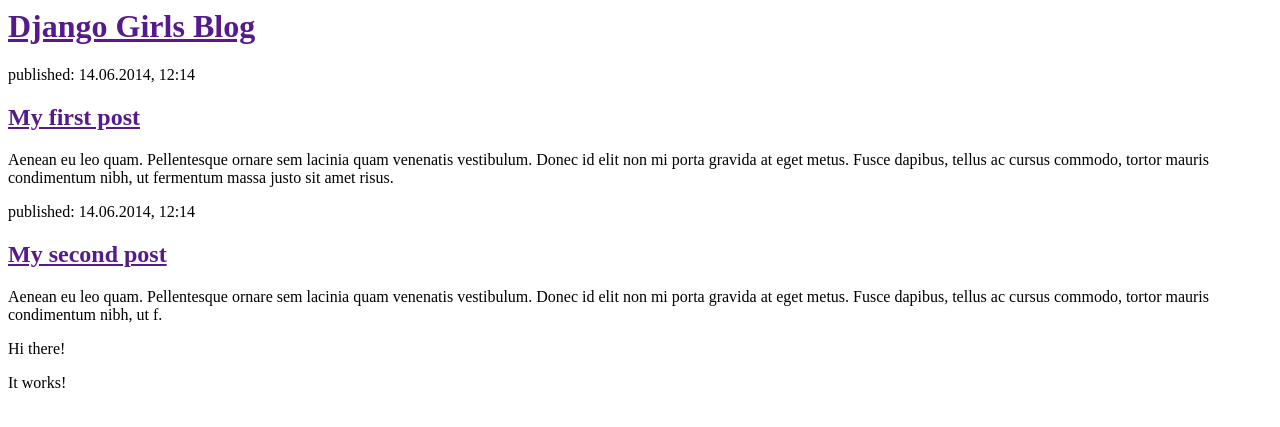
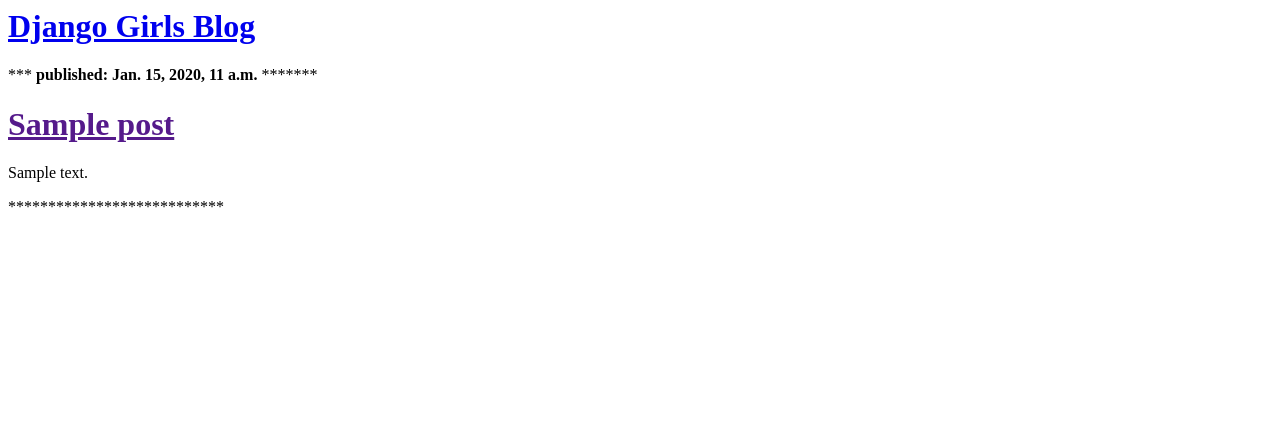
Before and after one commit to valllllll2000/django_girls_tutorial, a Django app: template blog/templates/blog/post_list.html in a window 1280 px wide. Shown: the top 427 px of the page. Run offline with Django 3.2, Linux system fonts and the light colour scheme; the template is opened without the code that fills it: values that come from a table or form of the project are taken from there, others are empty; tables that the repository leaves empty hold one stand-in row (values such as "Sample post").

Commit message:
added first template

```diff
--- a/blog/templates/blog/post_list.html
+++ b/blog/templates/blog/post_list.html
@@ -2,29 +2,22 @@
     <head>
         <title>Django Girls blog</title>
     </head>
-    <body>
-        <div>
-            <h1><a href="">Django Girls Blog</a></h1>
-        </div>
-
-        <div>
-            <p>published: 14.06.2014, 12:14</p>
-            <h2><a href="">My first post</a></h2>
-            <p>Aenean eu leo quam. Pellentesque ornare sem lacinia quam venenatis vestibulum. Donec id elit non mi porta gravida at eget metus. Fusce dapibus, tellus ac cursus commodo, tortor mauris condimentum nibh, ut fermentum massa justo sit amet risus.</p>
-        </div>
-
-        <div>
-            <p>published: 14.06.2014, 12:14</p>
-            <h2><a href="">My second post</a></h2>
-            <p>Aenean eu leo quam. Pellentesque ornare sem lacinia quam venenatis vestibulum. Donec id elit non mi porta gravida at eget metus. Fusce dapibus, tellus ac cursus commodo, tortor mauris condimentum nibh, ut f.</p>
-        </div>
-    </body>
 </html><html>
     <head>
-        <title>Ola's blog</title>
+        <title>Django Girls blog</title>
     </head>
     <body>
-        <p>Hi there!</p>
-        <p>It works!</p>
+      <div>
+    <h1><a href="/">Django Girls Blog</a></h1>
+</div>
+
+{% for post in posts %}
+    <div>
+        <p>*** <strong>published: {{ post.published_date }} </strong> *******</p>
+        <h1><a href="">{{ post.title }}</a></h1>
+        <p>{{ post.text|linebreaks }}</p>
+	<p>   *************************** </p>
+    </div>
+{% endfor %}
     </body>
 </html>
--- a/blog/views.py
+++ b/blog/views.py
@@ -1,6 +1,9 @@
 from django.shortcuts import render
+from django.utils import timezone
 from django.http import HttpResponse, HttpResponseNotFound, Http404
+from .models import Post
 
 def post_list(request):
     #return HttpResponseNotFound('<h1>Page not found</h1>')
-    return render(request, 'blog/post_list.html', {})
+    posts = Post.objects.filter(published_date__lte=timezone.now()).order_by('published_date')
+    return render(request, 'blog/post_list.html', {'posts': posts})
```
